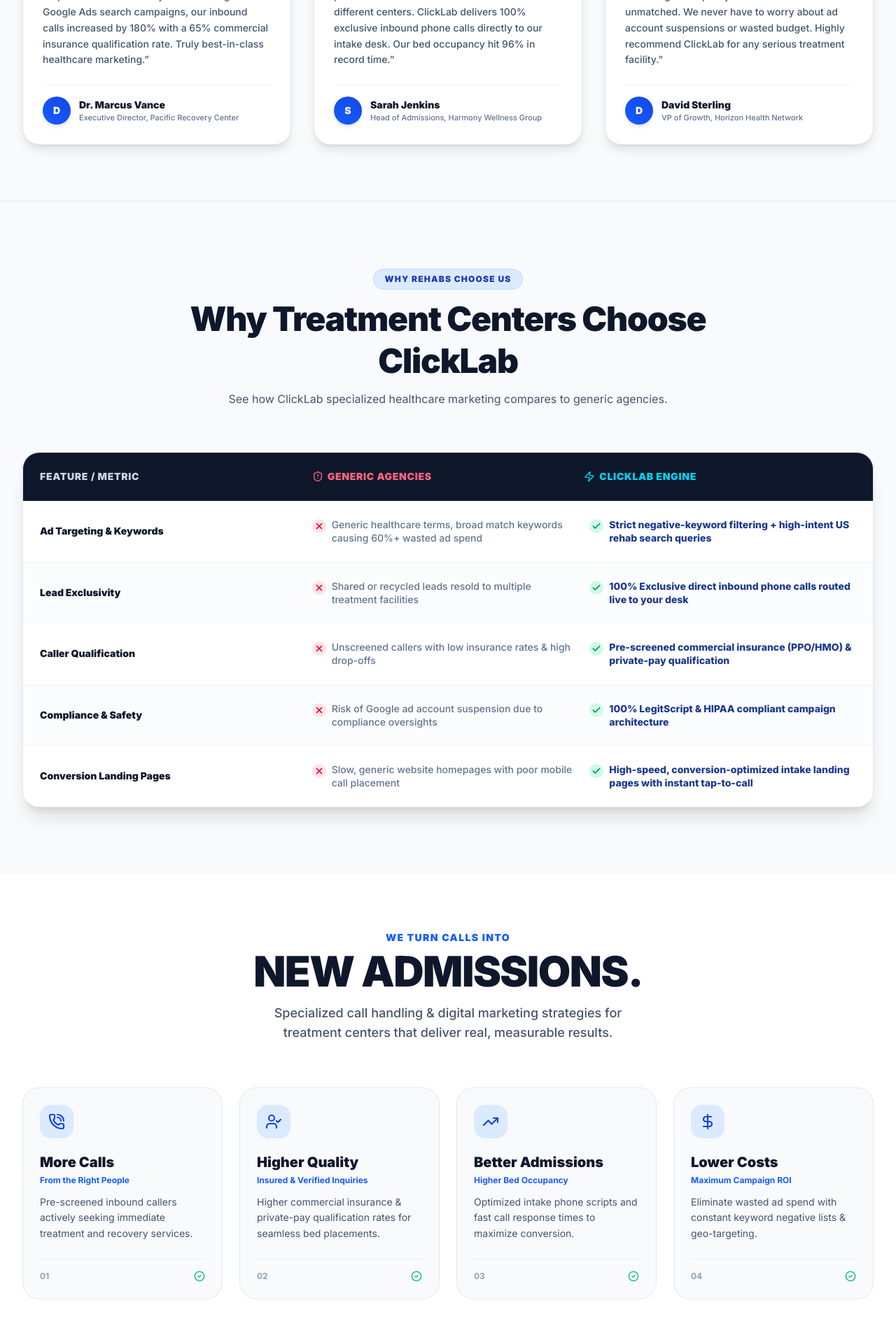
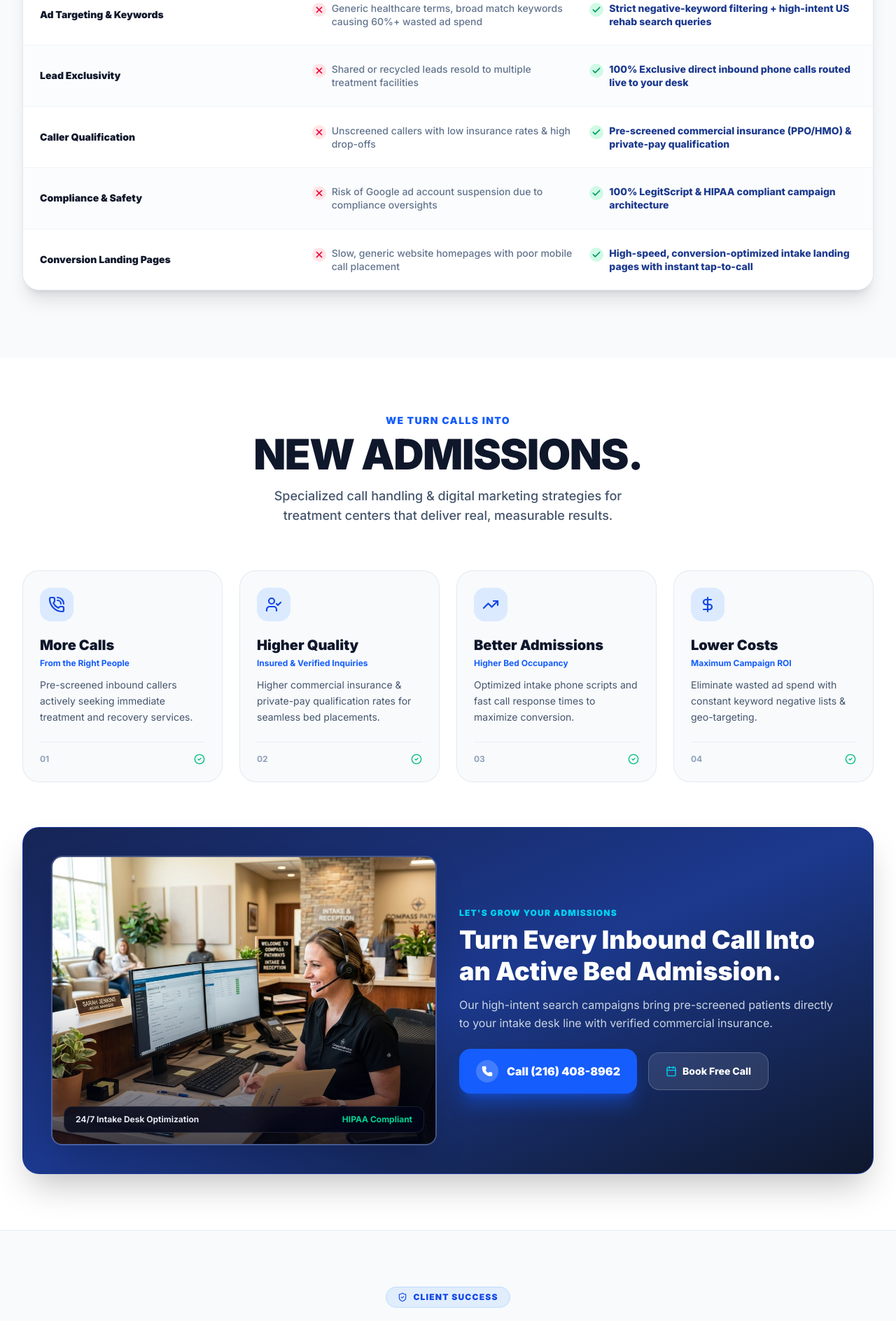
Before and after one commit to clevercroworg/clicklabmarketing-lp, a Next.js app: page / in a window 1280 px wide. Shown: the part 3100-4988 px from the top of the page at 70% size. Built offline with nearby package versions, Linux system fonts and the light colour scheme.

Commit message:
Move ReviewsSection further down between CallAdmissions and FAQSection

```diff
--- a/src/app/page.tsx
+++ b/src/app/page.tsx
@@ -7,9 +7,9 @@
 import { WorldwideClients } from "@/components/WorldwideClients";
 import { GrowthPillars } from "@/components/GrowthPillars";
 import { ToolsCarousel } from "@/components/ToolsCarousel";
-import { ReviewsSection } from "@/components/ReviewsSection";
 import { ComparisonSection } from "@/components/ComparisonSection";
 import { CallAdmissions } from "@/components/CallAdmissions";
+import { ReviewsSection } from "@/components/ReviewsSection";
 import { FAQSection } from "@/components/FAQSection";
 import { Footer } from "@/components/Footer";
 import { MobileStickyBar } from "@/components/MobileStickyBar";
@@ -41,14 +41,14 @@
       {/* Infrastructure: The Tech We Master Marquee Section */}
       <ToolsCarousel />
 
-      {/* Client Success Stories */}
-      <ReviewsSection />
-
       {/* Before vs After Comparison Table */}
       <ComparisonSection />
 
       {/* Turn Calls into New Admissions Grid + Intake Desk Reception Photo Feature */}
       <CallAdmissions onOpenBooking={openBookingModal} />
+
+      {/* Client Success Stories Reviews (Positioned further down near FAQ) */}
+      <ReviewsSection />
 
       {/* FAQ Accordion Section */}
       <FAQSection />
```
